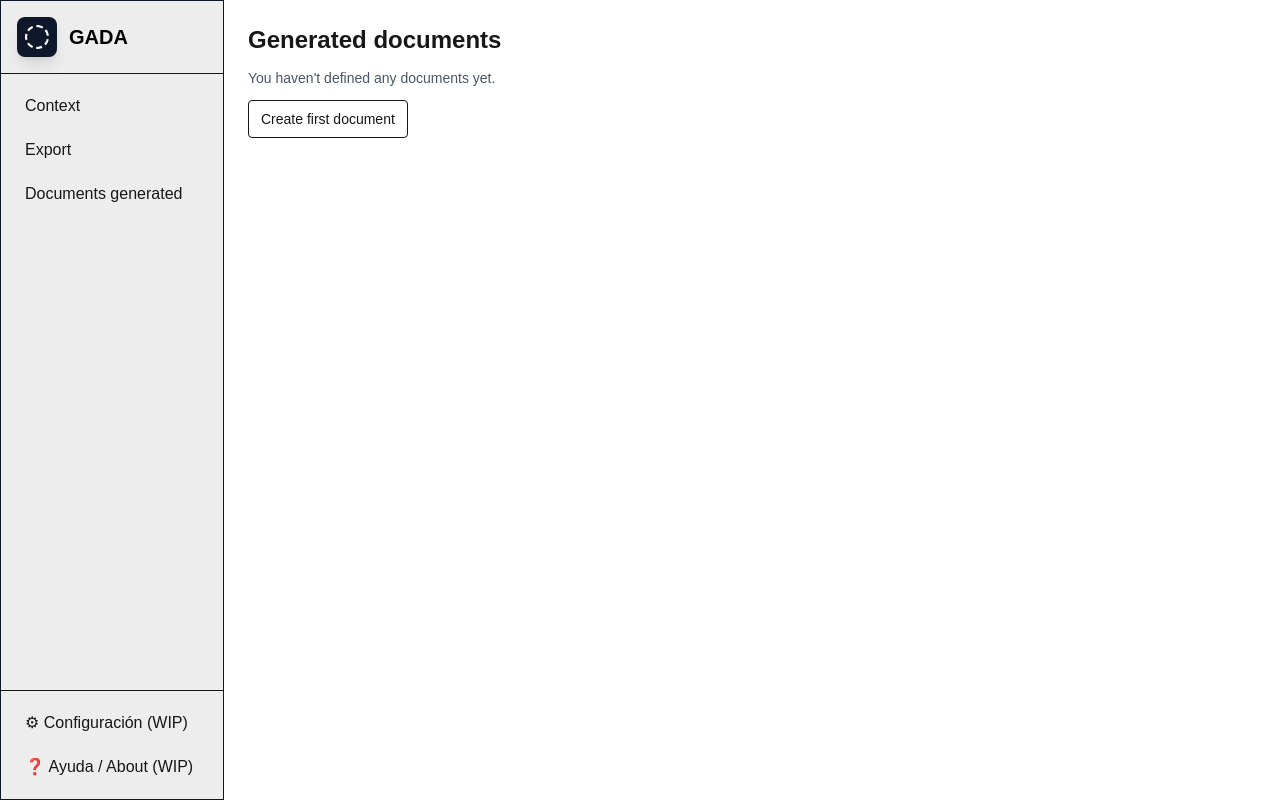
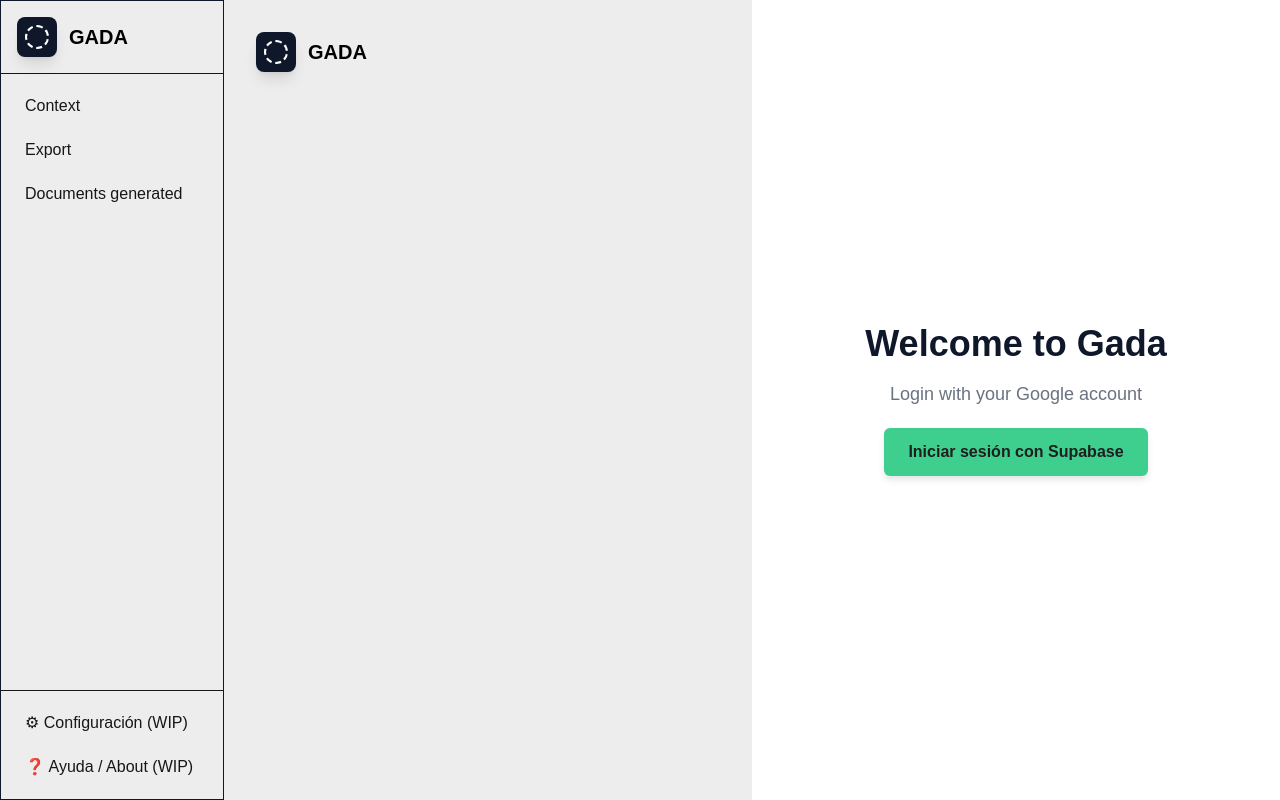
Before and after one commit to Kanzo-Tech/GADA, a Next.js app: page / in a window 1280 px wide. Built offline with nearby package versions, Linux system fonts and the light colour scheme.

Commit message:
[WIP] Fix errores

```diff
--- a/src/app/page.tsx
+++ b/src/app/page.tsx
@@ -7,8 +7,8 @@
 export default function Home() {
   return (
     <section>
-      <SummaryView />
-      {/* <Login /> */}
+      {/* <SummaryView /> */}
+      <Login />
       {/* <Form /> */}
     </section>
   );
--- a/src/components/local-storage.tsx
+++ b/src/components/local-storage.tsx
@@ -21,6 +21,11 @@
     }
 }
 
+/**
+ * Guarda context draft en memoria
+ * @param draft
+ * @returns
+ */
 export function saveContextDraft(draft: ContextDraft) {
     if (typeof window === "undefined") return;
     const serializable: SerializableDraft = {
@@ -31,8 +36,9 @@
 }
 
 /**
- * Merge partial data into the draft and persist it
- * Returns merged draft
+ * Una context draft de memoria con context draft parcial
+ * @param partial Context draft parcial para unir a context draft en memoria
+ * @returns Resultado de la unión de ambos context draft
  */
 export function mergeContextDraft(partial: Partial<ContextDraft>): ContextDraft {
     const existing = loadContextDraft() ?? {};
@@ -40,7 +46,6 @@
         ...existing,
         ...partial
     }
-    saveContextDraft(merged);
     return merged;
 }
 
@@ -51,11 +56,17 @@
 
 // ---- Completed configurations
 
+/**
+ * Configuración parcial, no completa
+ * Se utiliza como eedd para guardar las respuestas de los formularios en tiempo real
+ */
 export interface ContextDraft {
     managingEntity?: ManagingEntity;
     dataSpace?: DataSpace;
     technicalAuthority?: TechnicalAuthority;
 
+    numberOfParticipants?: number;
+    participantType?: string;
     version?: string;
     date?: Date;
     docTypes?: string[];
@@ -63,13 +74,20 @@
     alignedRegulations?: string[];
 }
 
+/**
+ * Configuración completa
+ * Esto es lo que se ve en la vista SUMMARY
+ */
 export interface GeneratedConfig {
     id: string,
     version: string,
     date: Date,
-    docTypes: string[],
-    outputFormats: string[],
-    allignedRegulations: string[],
+    numberOfParticipants?: number,
+    participantType?: string,
+    docTypes: string[],               //export
+    outputFormats: string[],          //export
+    allignedRegulations: string[],    //export
+
 
     managingEntity: ManagingEntity,
     dataSpace: DataSpace,
@@ -80,7 +98,11 @@
 
 type SerializableGenerated = Omit<GeneratedConfig, "date"> & { date: string };
 
-
+/**
+ * Carga la configuración (todas las respuestas de los formularios hasta el momento)
+ * desde memoria
+ * @returns Config de memoria
+ */
 export function loadGeneratedConfigs(): GeneratedConfig[] {
     if (typeof window === "undefined") return [];
     const raw = window.localStorage.getItem(GENERATED_STORED_KEY);
@@ -94,6 +116,11 @@
     }
 }
 
+/**
+ * Guarda en memoria una configuracion actualizada
+ * @param configs Configuracion actualizada
+ * @returns void
+ */
 export function saveGeneratedConfigs(configs: GeneratedConfig[]) {
     if (typeof window === "undefined") return;
     const serializable: SerializableGenerated[] = configs.map((c) => ({
@@ -106,6 +133,11 @@
     )
 }
 
+/**
+ * Añade context draft a configuración y la guarda en memoria
+ * @param draft Información nueva que se añade
+ * @returns Configuracion actualizada
+ */
 export function addGeneratedConfigFromDraft(
     draft: ContextDraft
 ): GeneratedConfig | null {
@@ -144,6 +176,11 @@
 
 }
 
+/**
+ * Elimina elemento concreto de memoria por id.
+ * Funcionalidad para botón delete.
+ * @param id
+ */
 export function removeGeneratedConfig(
     id: string
 ) {
```
Also changed, not shown: src/components/form-fields.tsx (line endings or trailing spaces).
